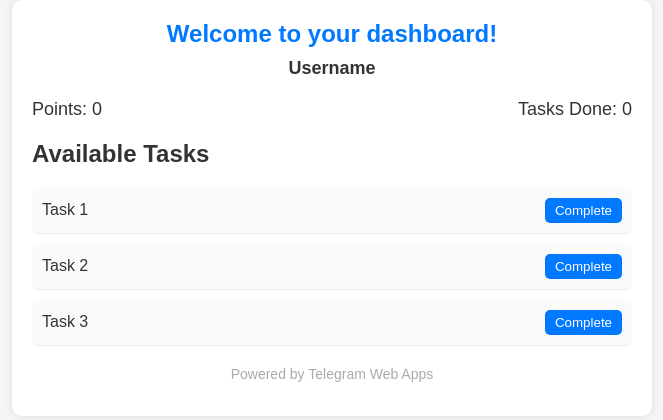
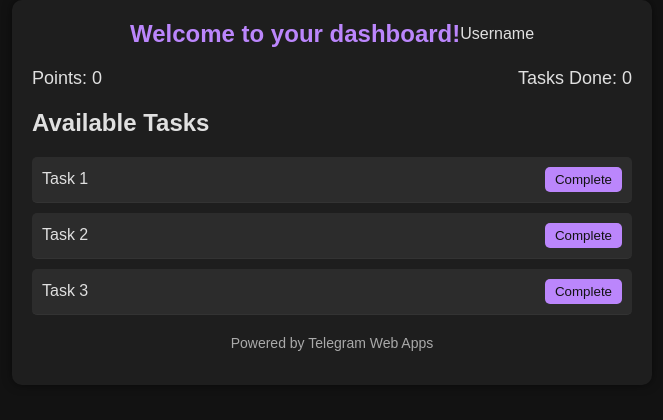
Before and after one commit to AbaraEmmanuel/promote_pro, a plain HTML site: page index.html in a window 1280 px wide. Shown: the whole page, without its empty margins (308-971 px from the left). Drawn offline with Linux system fonts and the light colour scheme.

Commit message:
Update styles.css

```diff
--- a/styles.css
+++ b/styles.css
@@ -2,40 +2,58 @@ body {
     font-family: Arial, sans-serif;
     margin: 0;
     padding: 0;
-    background-color: #f5f5f5;
-    color: #333;
+    background-color: #121212; /* Dark background color */
+    color: #e0e0e0; /* Light text color */
 }
 
 .container {
     max-width: 600px;
     margin: 0 auto;
     padding: 20px;
-    background: #fff;
+    background: #1e1e1e; /* Slightly lighter dark background */
     border-radius: 10px;
-    box-shadow: 0 0 10px rgba(0,0,0,0.1);
+    box-shadow: 0 0 10px rgba(0,0,0,0.5); /* Darker shadow for dark theme */
 }
 
 header {
     text-align: center;
     margin-bottom: 20px;
+    display: flex;
+    align-items: center;
+    justify-content: center;
+    color: #e0e0e0; /* Light text color for header */
 }
 
 h1 {
     margin: 0;
     font-size: 24px;
-    color: #0078FF;
+    color: #bb86fc; /* Accent color */
 }
 
-.username {
+.profile {
+    display: flex;
+    align-items: center;
+    margin-top: 20px;
+}
+
+.profile-pic {
+    width: 50px;
+    height: 50px;
+    border-radius: 50%;
+    margin-right: 10px;
+    border: 2px solid #e0e0e0; /* Light border for profile picture */
+}
+
+.profile-name {
     font-size: 18px;
     font-weight: bold;
-    margin-top: 10px;
 }
 
 .stats {
     display: flex;
     justify-content: space-between;
     margin-bottom: 20px;
+    color: #e0e0e0; /* Light text color for stats */
 }
 
 .points, .tasks-done {
@@ -51,15 +69,15 @@ h1 {
     justify-content: space-between;
     align-items: center;
     padding: 10px;
-    border-bottom: 1px solid #eee;
-    background-color: #fafafa;
+    border-bottom: 1px solid #333; /* Darker border for tasks */
+    background-color: #2c2c2c; /* Slightly lighter dark background for tasks */
     border-radius: 5px;
     margin-bottom: 10px;
 }
 
 .complete-btn {
-    background-color: #0078FF;
-    color: #fff;
+    background-color: #bb86fc; /* Accent color */
+    color: #121212; /* Dark text for button */
     border: none;
     border-radius: 5px;
     padding: 5px 10px;
@@ -67,12 +85,12 @@ h1 {
 }
 
 .complete-btn:hover {
-    background-color: #005bb5;
+    background-color: #9b59b6; /* Slightly darker accent color on hover */
 }
 
 footer {
     text-align: center;
     margin-top: 20px;
     font-size: 14px;
-    color: #aaa;
+    color: #aaa; /* Light color for footer text */
 }
```
